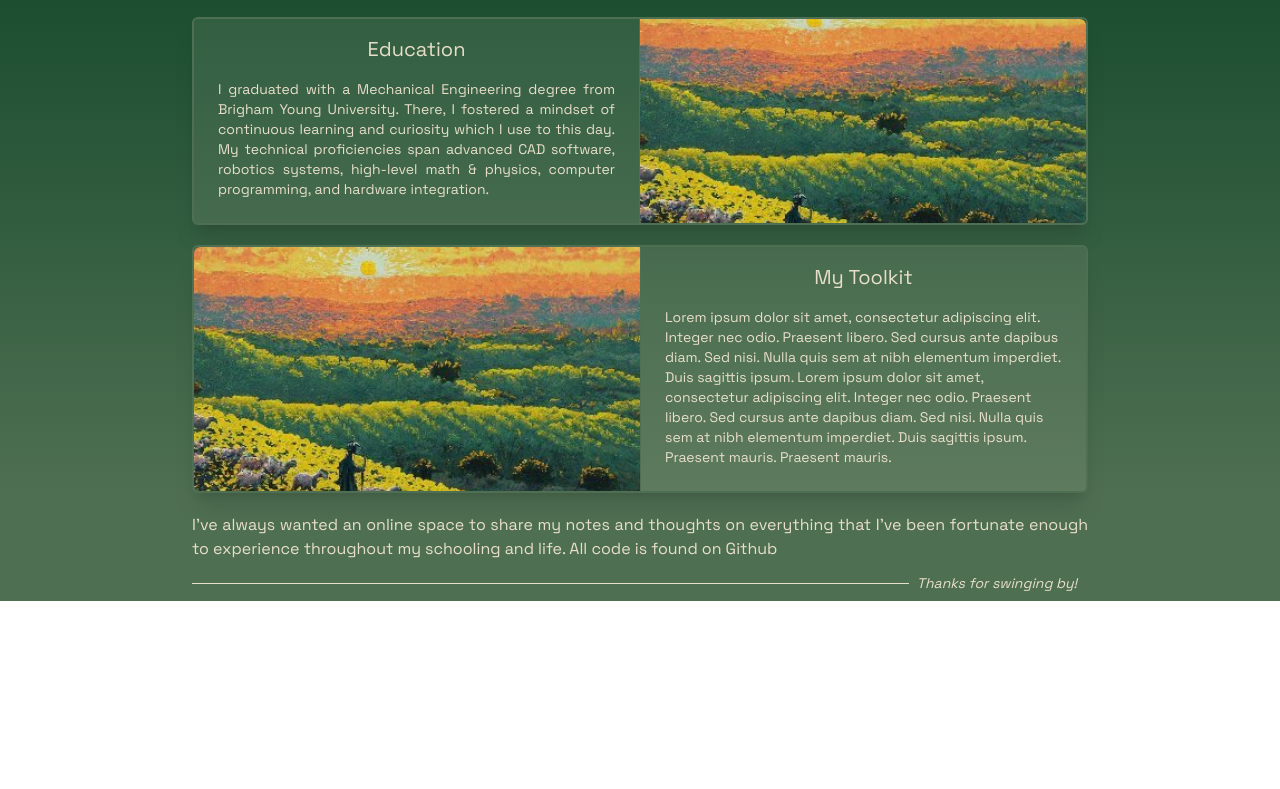
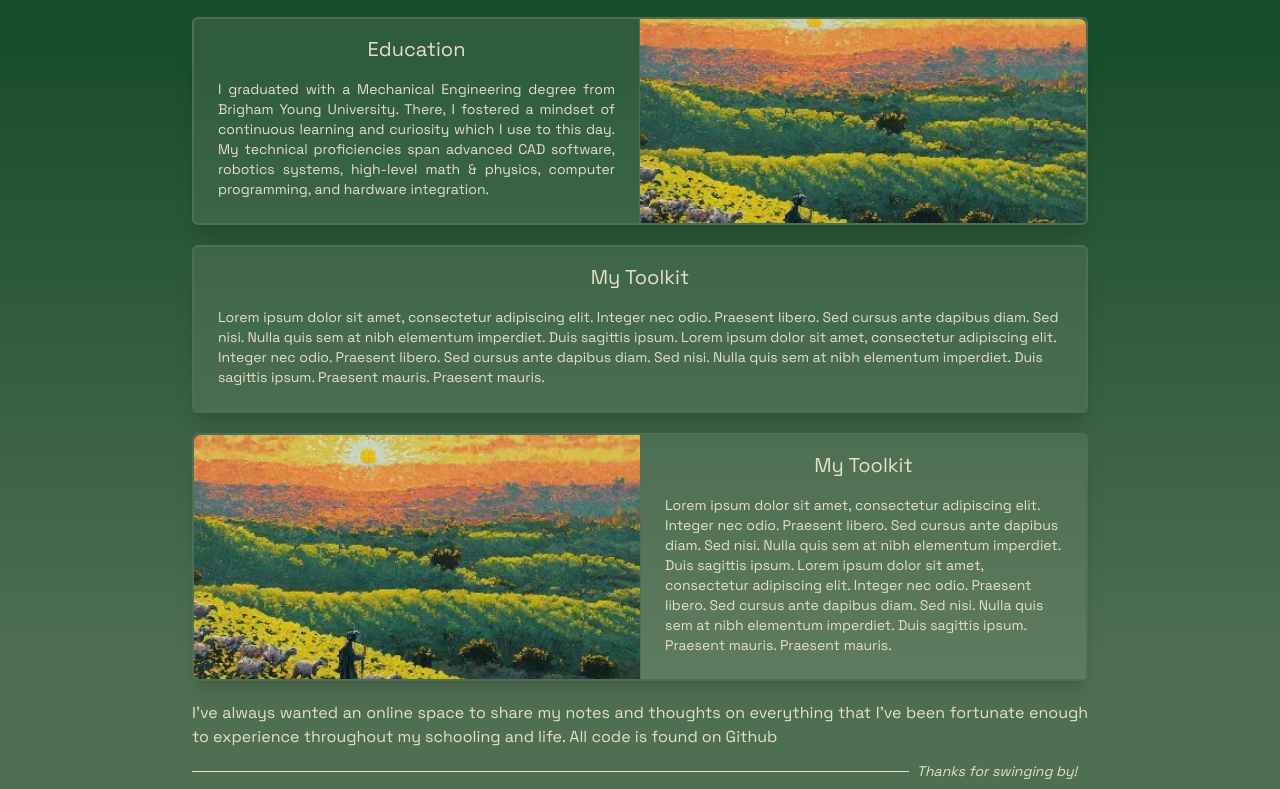
Before and after one commit to rahuljangirwork/rahuljangir.work, a Next.js app: page / in a window 1280 px wide. Shown: the part 428-1217 px from the top of the page. Before the commit the page ends 1029 px from the top, so only its background shows below. Built offline with nearby package versions, Linux system fonts and the light colour scheme.

Commit message:
implemented side=all SplitCard component

```diff
--- a/app/page.tsx
+++ b/app/page.tsx
@@ -79,6 +79,22 @@ export default function Home() {
         </section>
         <section>
           <SplitCard>
+            <SplitCardContent side="all">
+              <SplitCardHeader>My Toolkit</SplitCardHeader>
+              <SplitCardText>
+                Lorem ipsum dolor sit amet, consectetur adipiscing elit. Integer
+                nec odio. Praesent libero. Sed cursus ante dapibus diam. Sed
+                nisi. Nulla quis sem at nibh elementum imperdiet. Duis sagittis
+                ipsum. Lorem ipsum dolor sit amet, consectetur adipiscing elit.
+                Integer nec odio. Praesent libero. Sed cursus ante dapibus diam.
+                Sed nisi. Nulla quis sem at nibh elementum imperdiet. Duis
+                sagittis ipsum. Praesent mauris. Praesent mauris.
+              </SplitCardText>
+            </SplitCardContent>
+          </SplitCard>
+        </section>
+        <section>
+          <SplitCard>
             <SplitCardThumbnail>
               <Carousel src="/shepherd.jpg" side="left" />
             </SplitCardThumbnail>
```
